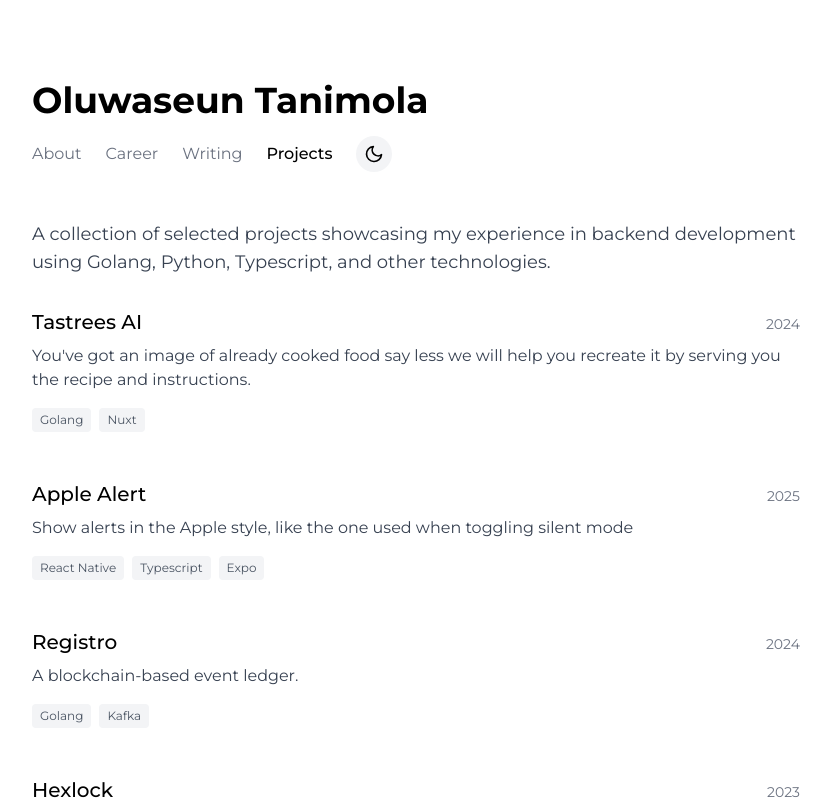
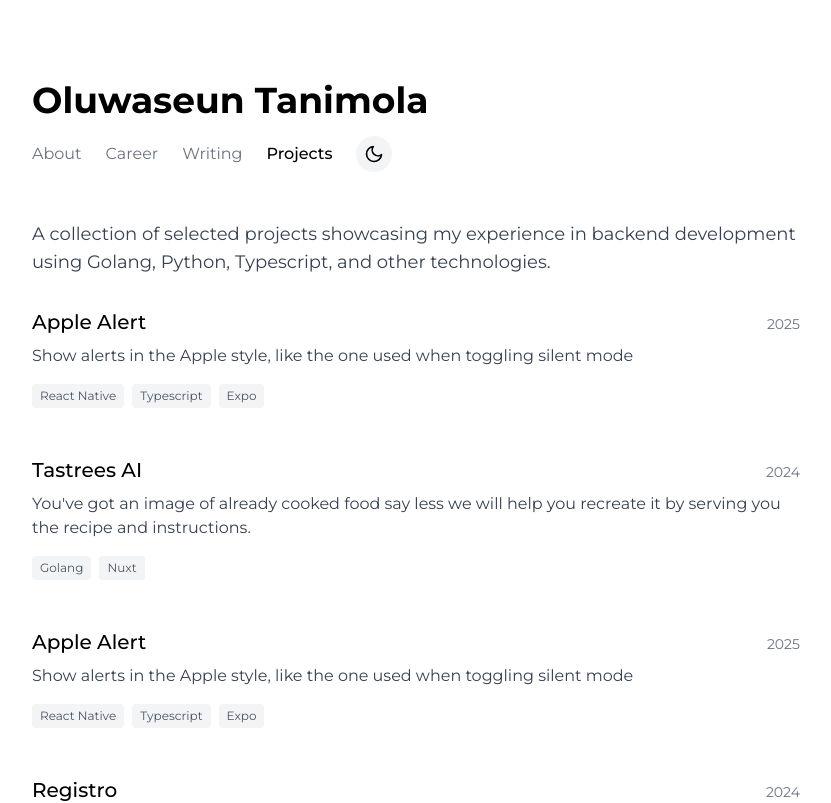
Before and after one commit to Oluwaseun241/oluwaseun.wtf, a Next.js app: page /projects in a window 1280 px wide. Shown: the top 803 px of the page, without its empty margins (224-1055 px from the left). Built offline with nearby package versions, Linux system fonts and the light colour scheme.

Commit message:
chore: career and project

```diff
--- a/app/projects/page.tsx
+++ b/app/projects/page.tsx
@@ -14,6 +14,13 @@
 
 export default function ProjectsPage() {
   const projects: Project[] = [
+    {
+      title: "Apple Alert",
+      description: "Show alerts in the Apple style, like the one used when toggling silent mode",
+      year: "2025",
+      link: "https://github.com/Oluwaseun241/apple-alert",
+      tags: ["React Native", "Typescript", "Expo"],
+    },
     {
       title: "Tastrees AI",
       description:
```
